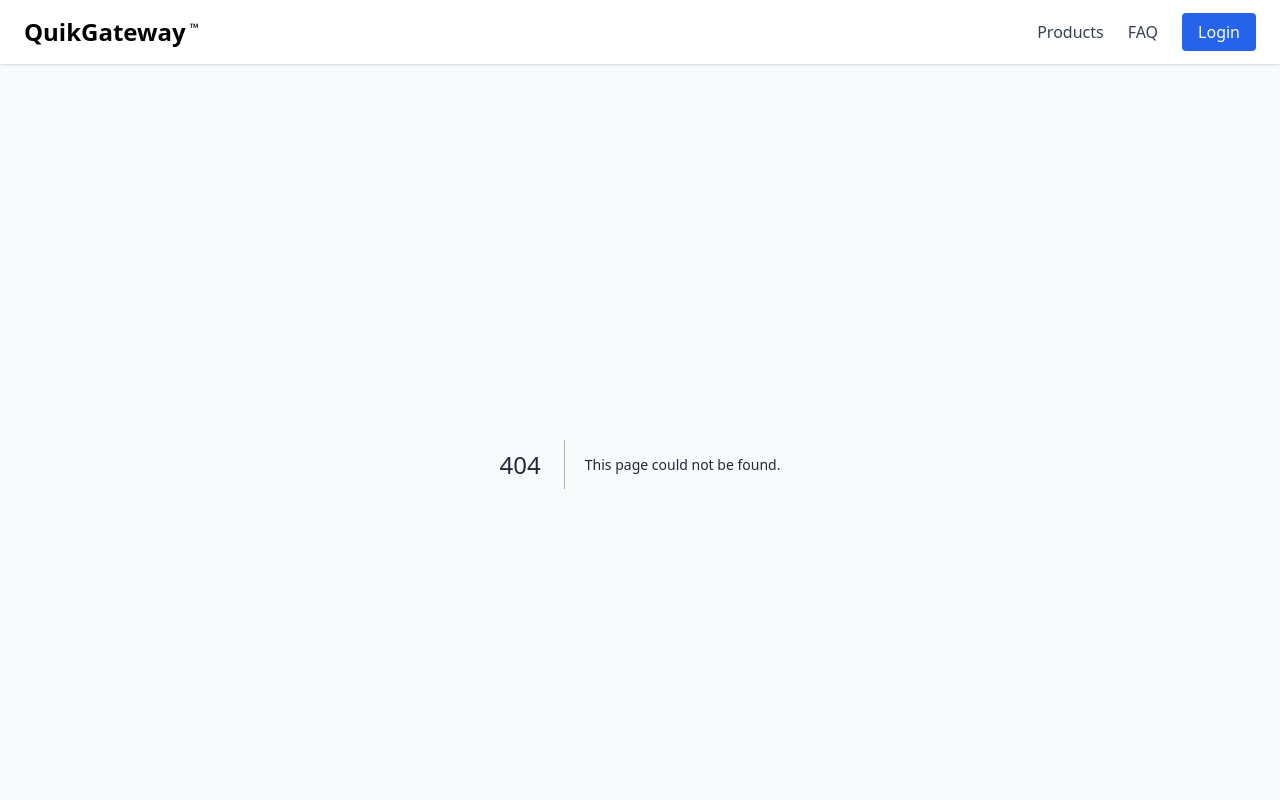
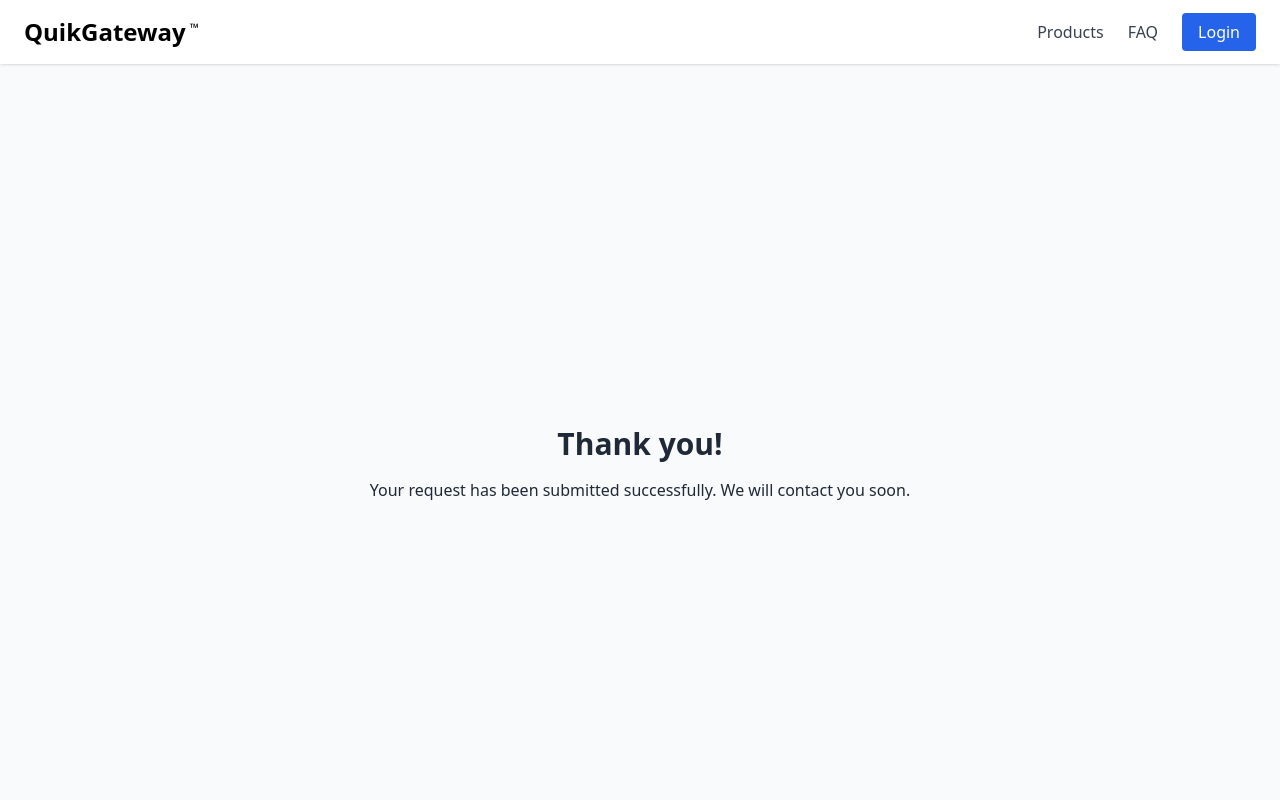
Before and after one commit to domcruz4/quikgateway-site, a Next.js app: page /ThankYou in a window 1280 px wide. Before the commit this address had no page. Shown: the top 800 px of the page. Built offline with nearby package versions, Linux system fonts and the light colour scheme.

Commit message:
update message

```diff
--- /dev/null
+++ b/src/app/ThankYou/page.tsx
@@ -0,0 +1,10 @@
+export default function ThankYou() {
+  return (
+    <main className="min-h-screen flex items-center justify-center text-center">
+      <div>
+        <h1 className="text-3xl font-bold mb-4">Thank you!</h1>
+        <p>Your request has been submitted successfully. We will contact you soon.</p>
+      </div>
+    </main>
+  );
+}
--- a/src/app/page.tsx
+++ b/src/app/page.tsx
@@ -127,7 +127,6 @@ export default function Home() {
     method="POST"
     className="space-y-4"
   >
-    {/* Web3Forms Access Key */}
     <input type="hidden" name="access_key" value="470d8f27-77b6-44ba-a86a-a7836d9dd81f" />
 
     <Input name="name" placeholder="Your Name" required />
@@ -148,8 +147,8 @@ export default function Home() {
       Submit Request
     </Button>
 
-    {/* Optional: Redirect to thank-you page */}
-    <input type="hidden" name="redirect" value="https://yourdomain.com/thank-you" />
+    {/* ✅ Redirect to your thank-you page */}
+    <input type="hidden" name="redirect" value="https://quikgateway.com/thank-you" />
   </form>
 </div>
 
```
